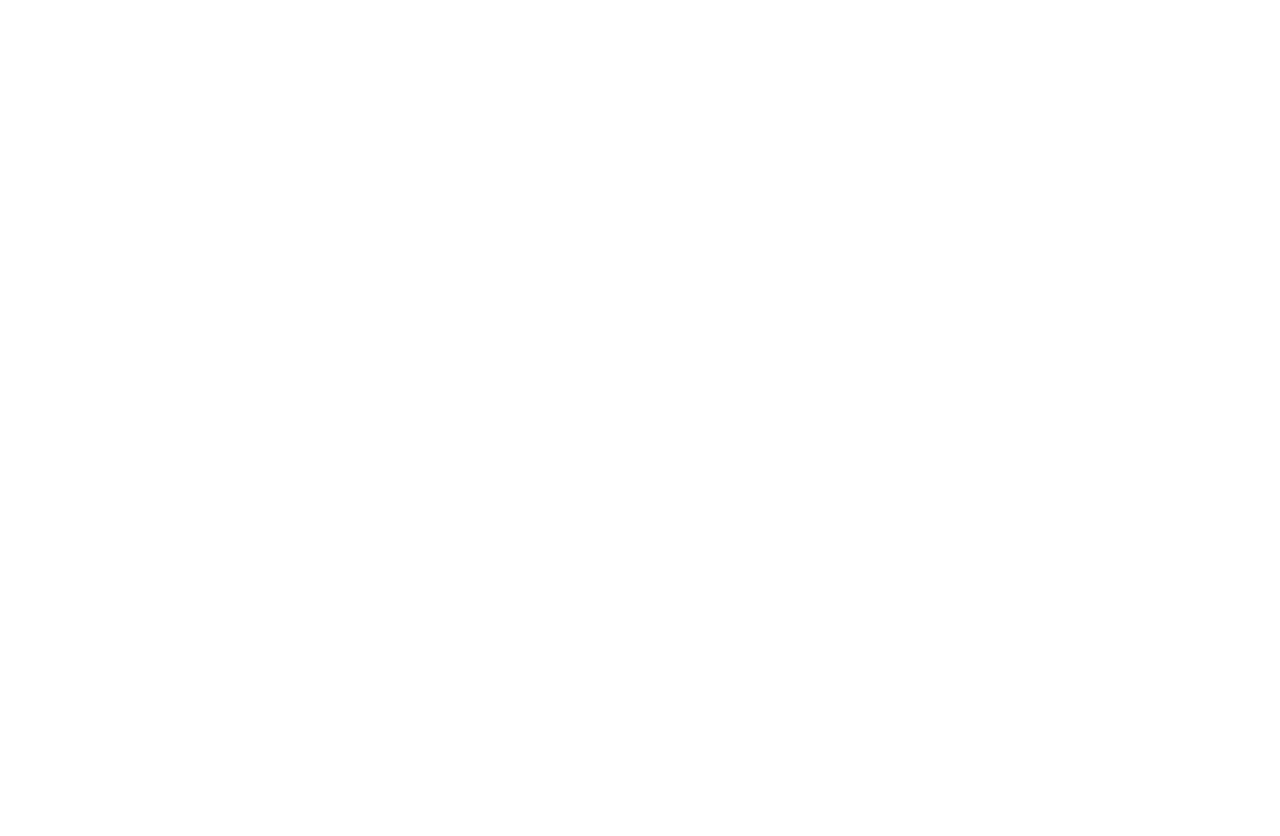
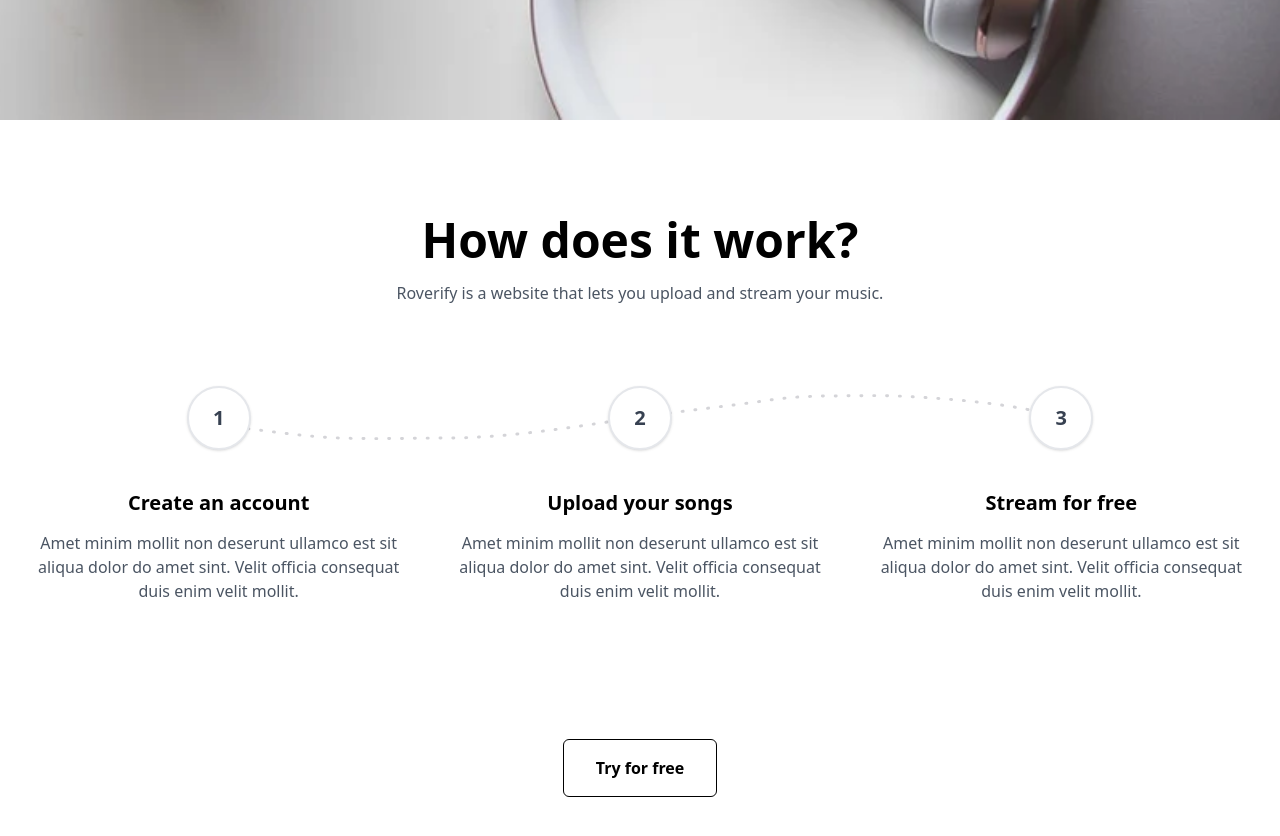
Before and after one commit to chowsteven/roverify, a React (Create React App) app in the folder client/: page / in a window 1280 px wide. Shown: the part 680-1516 px from the top of the page. Before the commit the page ends 800 px from the top, so only its background shows below. Built offline with nearby package versions, Linux system fonts and the light colour scheme.

Commit message:
Add homepage styles

```diff
--- a/client/src/pages/Home.js
+++ b/client/src/pages/Home.js
@@ -2,23 +2,124 @@
 import { Link } from 'react-router-dom';
 import { Sidebar } from '../components/Sidebar';
 import { UserContext } from '../context/UserContext';
-import { usePlaylists } from '../hooks/usePlaylists';
 
 export const Home = () => {
   const { user } = useContext(UserContext);
-  const { playlists } = usePlaylists();
   return (
     <>
       {user ? (
-        <div>
+        // <div
+        //   style={{ backgroundImage: 'url(/hero.jpg' }}
+        //   className='w-full h-screen -mt-32 bg-center bg-no-repeat bg-cover'
+        // >
+        <div className='flex h-screen pt-24'>
           <Sidebar />
-          Welcome to Roverify!
-          <div></div>
+          <main className='pl-48'>
+            <div className='text-4xl font-semibold pb-4'>
+              Welcome to Roverify!
+            </div>
+            <div className='text-gray-800 text-lg'>
+              <Link to='/upload' className='text-black hover:underline'>
+                Upload a song
+              </Link>{' '}
+              or select a playlist to start listening.
+            </div>
+          </main>
         </div>
       ) : (
-        <div>
-          Welcome to Roverify. Please <Link to='/signup'>sign up</Link> or{' '}
-          <Link to='/login'>log in</Link> to begin.
+        <div
+          style={{ backgroundImage: 'url(/hero.jpg' }}
+          className='w-full h-screen -mt-32 bg-center bg-no-repeat bg-cover'
+        >
+          <main className='h-screen flex flex-col gap-2 justify-center items-center pb-36 text-4xl font-bold'>
+            <div>Welcome to Roverify</div>
+            <div>Upload and listen.</div>
+          </main>
+          {/* credit to landingfolio.com for the code below */}
+          <section className='py-10 bg-white sm:py-16 lg:py-24'>
+            <div className='px-4 mx-auto max-w-7xl sm:px-6 lg:px-8'>
+              <div className='max-w-2xl mx-auto text-center'>
+                <h2 className='text-3xl font-bold leading-tight text-black sm:text-4xl lg:text-5xl'>
+                  How does it work?
+                </h2>
+                <p className='max-w-lg mx-auto mt-4 text-base leading-relaxed text-gray-600'>
+                  Roverify is a website that lets you upload and stream your
+                  music.
+                </p>
+              </div>
+
+              <div className='relative mt-12 lg:mt-20'>
+                <div className='absolute inset-x-0 hidden xl:px-44 top-2 md:block md:px-20 lg:px-28'>
+                  <img
+                    className='w-full'
+                    src='/curved-dotted-line.svg'
+                    alt=''
+                  />
+                </div>
+
+                <div className='relative grid grid-cols-1 text-center gap-y-12 md:grid-cols-3 gap-x-12'>
+                  <div>
+                    <div className='flex items-center justify-center w-16 h-16 mx-auto bg-white border-2 border-gray-200 rounded-full shadow'>
+                      <span className='text-xl font-semibold text-gray-700'>
+                        {' '}
+                        1{' '}
+                      </span>
+                    </div>
+                    <h3 className='mt-6 text-xl font-semibold leading-tight text-black md:mt-10'>
+                      Create an account
+                    </h3>
+                    <p className='mt-4 text-base text-gray-600'>
+                      Amet minim mollit non deserunt ullamco est sit aliqua
+                      dolor do amet sint. Velit officia consequat duis enim
+                      velit mollit.
+                    </p>
+                  </div>
+
+                  <div>
+                    <div className='flex items-center justify-center w-16 h-16 mx-auto bg-white border-2 border-gray-200 rounded-full shadow'>
+                      <span className='text-xl font-semibold text-gray-700'>
+                        {' '}
+                        2{' '}
+                      </span>
+                    </div>
+                    <h3 className='mt-6 text-xl font-semibold leading-tight text-black md:mt-10'>
+                      Upload your songs
+                    </h3>
+                    <p className='mt-4 text-base text-gray-600'>
+                      Amet minim mollit non deserunt ullamco est sit aliqua
+                      dolor do amet sint. Velit officia consequat duis enim
+                      velit mollit.
+                    </p>
+                  </div>
+
+                  <div>
+                    <div className='flex items-center justify-center w-16 h-16 mx-auto bg-white border-2 border-gray-200 rounded-full shadow'>
+                      <span className='text-xl font-semibold text-gray-700'>
+                        {' '}
+                        3{' '}
+                      </span>
+                    </div>
+                    <h3 className='mt-6 text-xl font-semibold leading-tight text-black md:mt-10'>
+                      Stream for free
+                    </h3>
+                    <p className='mt-4 text-base text-gray-600'>
+                      Amet minim mollit non deserunt ullamco est sit aliqua
+                      dolor do amet sint. Velit officia consequat duis enim
+                      velit mollit.
+                    </p>
+                  </div>
+                </div>
+              </div>
+            </div>
+          </section>
+          <div className='flex justify-center py-10'>
+            <Link
+              to='/signup'
+              className='px-8 py-4 font-semibold border border-black rounded-md hover:bg-black hover:text-white focus:bg-black focus:text-white'
+            >
+              Try for free
+            </Link>
+          </div>
         </div>
       )}
     </>
```
Also changed, not shown: client/public/curved-dotted-line.svg (added), client/public/hero.jpg (added).
